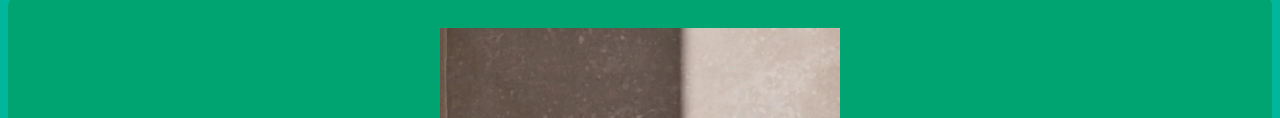
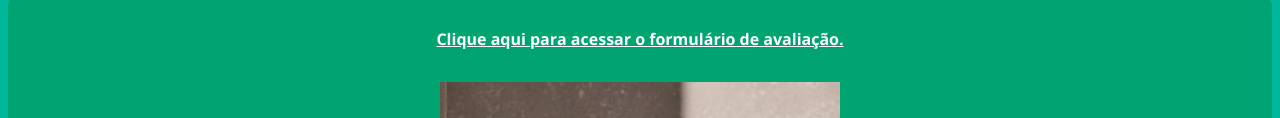
Before and after one commit to prof-ber/showcase-aprendizagem-2024, a plain HTML site: page docs/oboticario.html in a window 1280 px wide. Shown: the part 486-604 px from the top of the page. Drawn offline with nearby package versions, Linux system fonts and the light colour scheme.

Commit message:
Add more links

```diff
--- a/docs/beleza.css
+++ b/docs/beleza.css
@@ -39,3 +39,12 @@ img {
   height: auto;
   max-width: 100%;
 }
+
+a {
+  display: block;
+  color: white;
+  font-weight: bolder;
+  text-align: center;
+  align-self: center;
+  margin-bottom: 2rem;
+}
--- a/docs/cacau.css
+++ b/docs/cacau.css
@@ -39,3 +39,12 @@ img {
   height: auto;
   max-width: 100%;
 }
+
+a {
+  display: block;
+  color: black;
+  font-weight: bolder;
+  text-align: center;
+  align-self: center;
+  margin-bottom: 2rem;
+}
--- a/docs/oboticario.css
+++ b/docs/oboticario.css
@@ -39,3 +39,12 @@ img {
   height: auto;
   max-width: 100%;
 }
+
+a {
+  display: block;
+  color: white;
+  font-weight: bolder;
+  text-align: center;
+  align-self: center;
+  margin-bottom: 2rem;
+}
--- a/docs/oboticario.html
+++ b/docs/oboticario.html
@@ -9,6 +9,9 @@
   <body>
     <img src="assets\oboticario.png" alt="oBoticario" class="tech" />
     <div class="container">
+      <a href="Clique aqui para acessar o formulário de avaliação"
+        >Clique aqui para acessar o formulário de avaliação.</a
+      >
       <div class="containerimagem">
         <img
           src="assets/boticario.jpg"
--- a/docs/plisa.css
+++ b/docs/plisa.css
@@ -38,3 +38,12 @@ img {
   height: auto;
   max-width: 100%;
 }
+
+a {
+  display: block;
+  color: black;
+  font-weight: bolder;
+  text-align: center;
+  align-self: center;
+  margin-bottom: 2rem;
+}
--- a/docs/rk.css
+++ b/docs/rk.css
@@ -39,3 +39,12 @@ img {
   height: auto;
   max-width: 100%;
 }
+
+a {
+  display: block;
+  color: white;
+  font-weight: bolder;
+  text-align: center;
+  align-self: center;
+  margin-bottom: 2rem;
+}
```
Also changed, not shown: docs/beleza.html (+1 -0 lines), docs/cacau.html (+1 -0 lines), docs/plisa.html (+3 -0 lines), docs/rk.html (+3 -0 lines).
